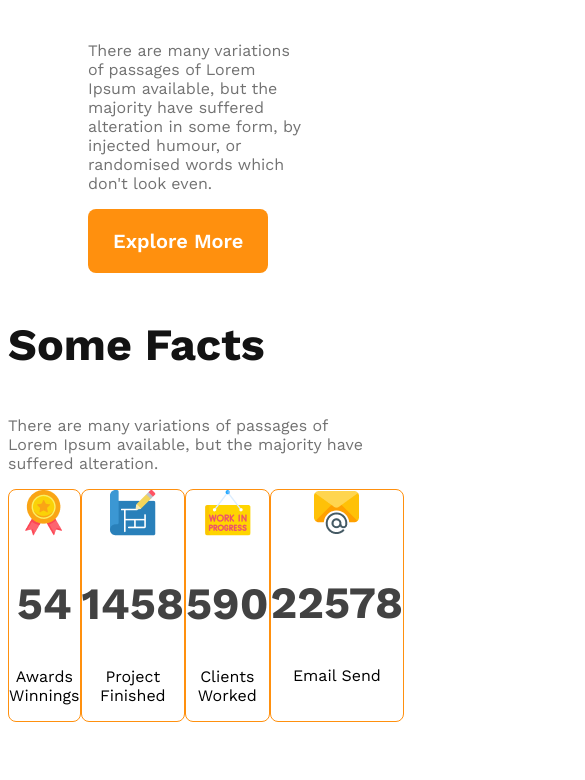
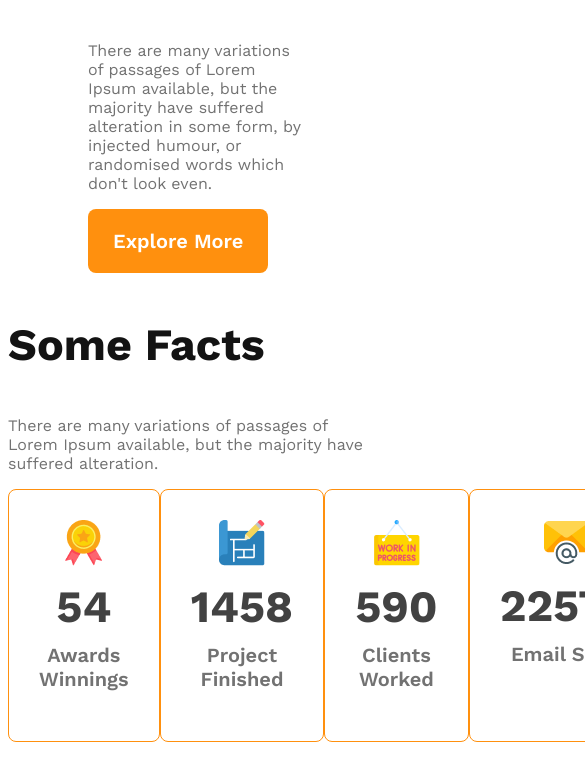
Before and after one commit to AkibKST/g3-architects, a plain HTML site: page index.html in a window 390 px wide. Shown: the part 2710-3490 px from the top of the page, 585 px wide, since content can reach past the window. Drawn offline with nearby package versions, Linux system fonts and the light colour scheme.

Commit message:
finished facts section without responsive

```diff
--- a/index.html
+++ b/index.html
@@ -66,22 +66,22 @@
                 <div class="card">
                     <img src="images/icons/ribon.png" alt="">
                     <h2 class="card-stats">54</h2>
-                    <p class="card-title">Awards Winnings</p>
+                    <p class="card-title text-light-gray">Awards Winnings</p>
                 </div>
                 <div class="card">
                     <img src="images/icons/projects.png" alt="">
                     <h2 class="card-stats">1458</h2>
-                    <p class="card-title">Project Finished</p>
+                    <p class="card-title text-light-gray">Project Finished</p>
                 </div>
                 <div class="card">
                     <img src="images/icons/customers.png" alt="">
                     <h2 class="card-stats">590</h2>
-                    <p class="card-title">Clients Worked</p>
+                    <p class="card-title text-light-gray">Clients Worked</p>
                 </div>
                 <div class="card">
                     <img src="images/icons/email.png" alt="">
                     <h2 class="card-stats">22578</h2>
-                    <p class="card-title">Email Send</p>
+                    <p class="card-title text-light-gray">Email Send</p>
                 </div>
             </div>
         </section>
--- a/styles/architects.css
+++ b/styles/architects.css
@@ -109,10 +109,18 @@ main{
     border-radius: 8px;
     border: 1px solid #FF900E;
     text-align: center;
+    padding: 30px;
+}
+.facts-card-container .card-title{
+    font-weight: 600;
+    font-size: 1.25rem;
+    margin-top: 5px;
 }
 .facts-card-container .card-stats{
     font-size: 2.8rem;
     color: #424242;
+    margin-top: 10px;
+    margin-bottom: 10px;
 }
 /* Responsive media query */
 
```
